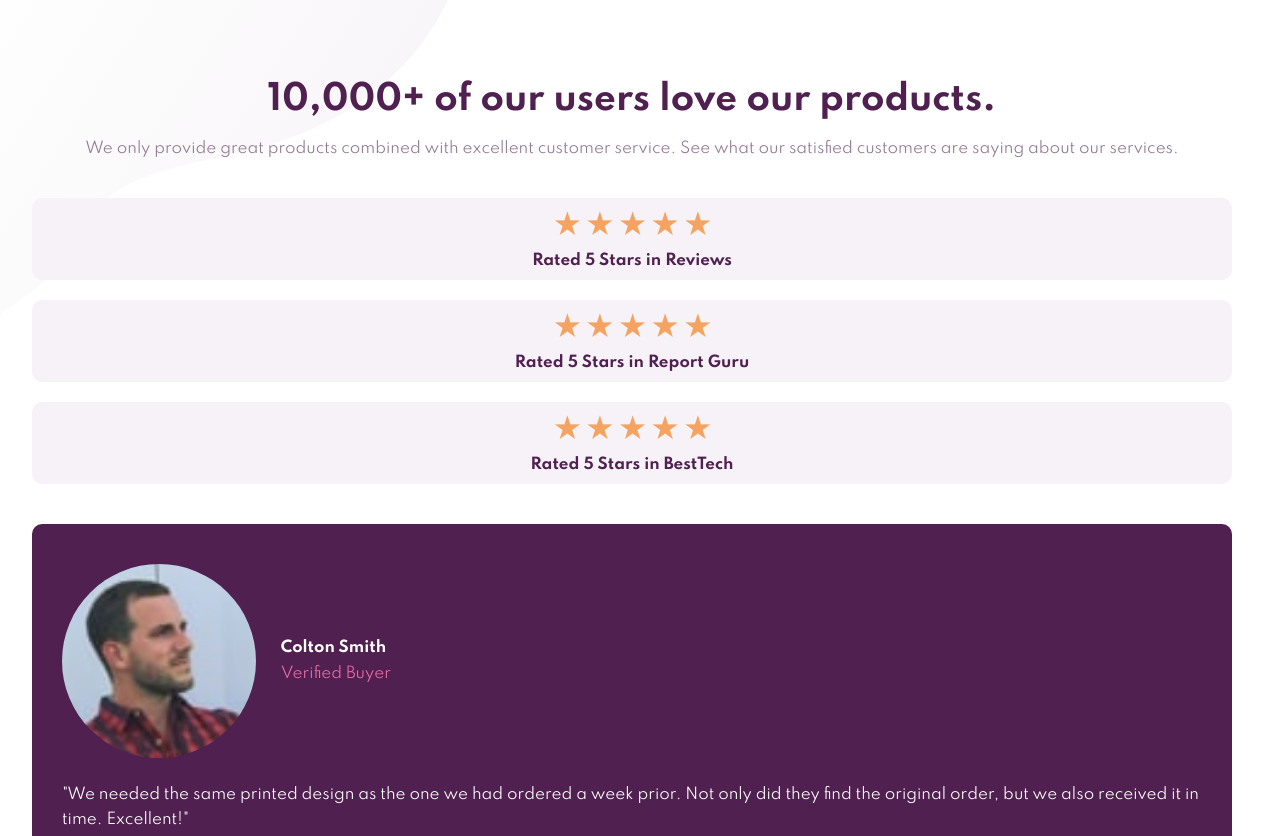
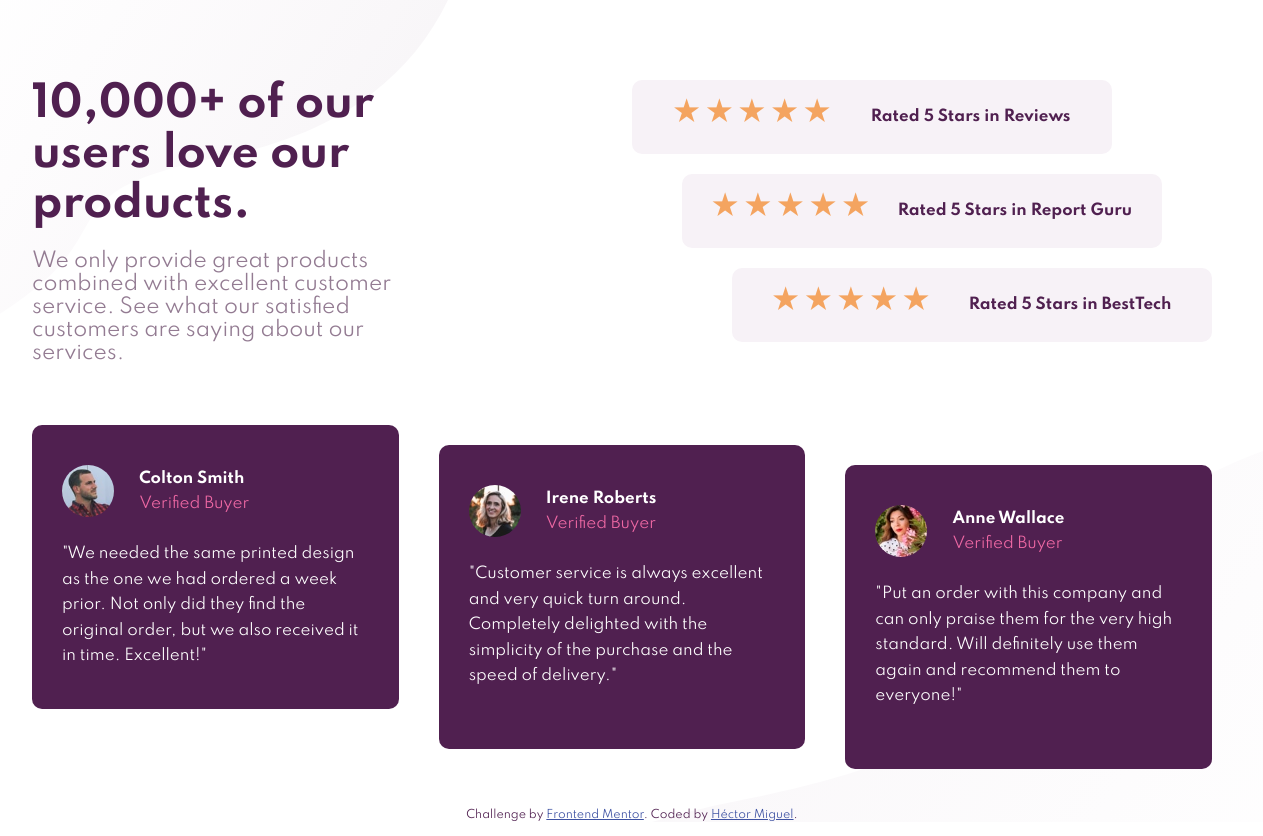
Before and after one commit to HectorMVL/Social-master, a plain HTML site: page index.html in a window 1536 px wide. Shown: the top 836 px of the page, without its empty margins (136-1399 px from the left). Drawn offline with Linux system fonts and the light colour scheme.

Commit message:
Termino de mobilfirst adaptable a dispositivos

```diff
--- a/assets/css/style.css
+++ b/assets/css/style.css
@@ -15,7 +15,7 @@ body {
     color: hsl(300, 43%, 22%);
     background-image: url(../../images/bg-pattern-top-desktop.svg), url(../../images/bg-pattern-bottom-desktop.svg);
     background-repeat: no-repeat;
-    background-position-y: top, bottom;
+    background-position-y: top, 42rem;
     background-position-x: left, right;
 }
 
@@ -29,12 +29,12 @@ body {
     width: 90%;
 }
 
-h1 {
+.contenedor-cabecera h1 {
     font-size: 3.4rem;
     margin-bottom: 2rem;
 }
 
-p {
+.contenedor-cabecera p {
     color: hsl(303, 10%, 53%);
 }
 
@@ -44,7 +44,7 @@ p {
 
 .calificado {
     margin-bottom: 2rem;
-    padding: 1rem 0;
+    padding: 1.5rem 0;
     background-color:hsl(300, 24%, 96%);
     border-radius: 1rem;
 }
@@ -71,7 +71,9 @@ p {
     border-radius: 10px;
     display: flex;
     flex-direction: column;
+    margin-bottom: 2rem;
 }
+
 
 .targeta .cabeza-targeta {
     display: flex;
@@ -106,3 +108,68 @@ p {
 .attribution a {
     color: hsl(228, 45%, 44%);
 }
+
+/*Media queries*/
+
+
+@media (min-width: 1366px){
+    .contenedor {
+        display: grid;
+        grid-template-columns: repeat(3, 1fr) ;
+        gap: 2rem;
+    }
+    .certificados {
+        grid-column: span 2;
+        margin-top: 0;
+        width: 120%;
+
+    }
+    .perfiles {
+        grid-column-start: span 3;
+        display: grid;
+        grid-template-columns: repeat(3, 1fr);
+        gap: 4rem;
+    }
+
+    /*fuentes y margenes*/
+    .contenedor-cabecera h1 {
+        font-size: 4.2rem;
+        text-align: left;
+    }
+
+    .contenedor-cabecera p {
+        font-size: 2rem;
+        text-align: left;
+    }
+    .certificados {
+        grid-column-end: 5;
+    }
+    .calificado {
+        display: flex;
+        margin-right: 1rem;
+        align-items: center;
+        justify-content: space-evenly;
+    }
+
+    .calificado:nth-child(1) {
+        margin-left: -20rem;
+        margin-right: 20rem;
+    }
+    .calificado:nth-child(2) {
+        margin-left: -15rem;
+        margin-right: 15rem;
+    }
+    .calificado:nth-child(3) {
+        margin-left: -10rem;
+        margin-right: 10rem;
+    }
+
+    .perfiles .targeta:nth-child(2) {
+        margin-top: 2rem;
+        margin-bottom: -2rem;
+    }
+    .perfiles .targeta:nth-child(3) {
+        margin-top: 4rem;
+        margin-bottom: -4rem;
+    }
+}
--- a/index.html
+++ b/index.html
@@ -25,11 +25,14 @@
   <body>
 
     <section class="contenedor">
-      <h1>10,000+ of our users love our products.</h1>
+      <div class="contenedor-cabecera">
 
-      <p>We only provide great products combined with excellent customer service.
-        See what our satisfied customers are saying about our services.</p>
+        <h1>10,000+ of our users love our products.</h1>
 
+        <p>We only provide great products combined with excellent customer service.
+          See what our satisfied customers are saying about our services.</p>
+
+      </div>
       <div class="certificados">
           <div class="calificado">
             <div class="estrellas">&#x02605; &#x02605; &#x02605; &#x02605; &#x02605;</div>
@@ -91,7 +94,7 @@
       Challenge by
       <a href="https://www.frontendmentor.io?ref=challenge" target="_blank"
         >Frontend Mentor</a
-      >. Coded by <a href="#">Your Name Here</a>.
+      >. Coded by <a href="https://github.com/HectorMVL">Héctor Miguel</a>.
 
     </div>
   </body>
```
